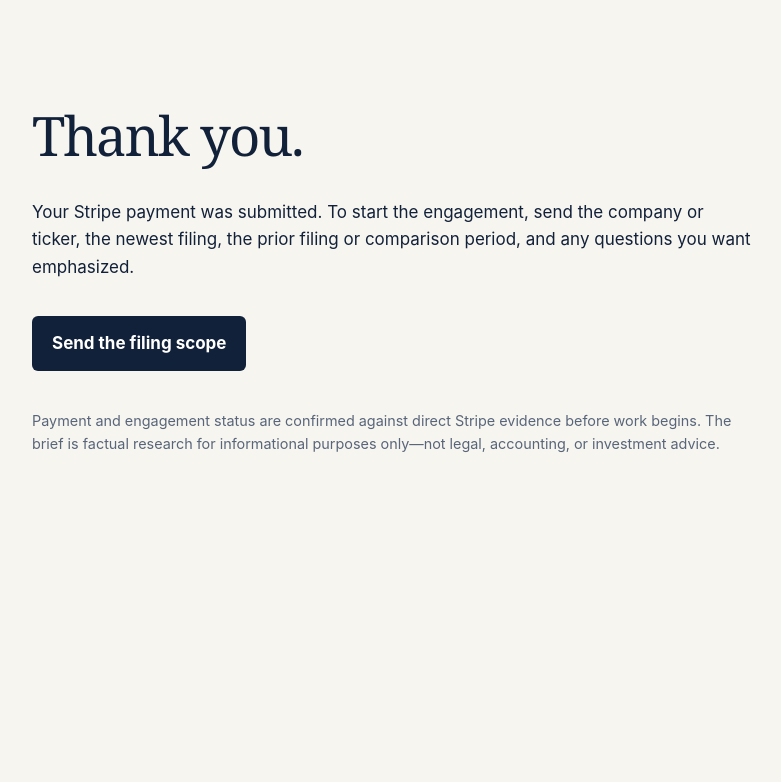
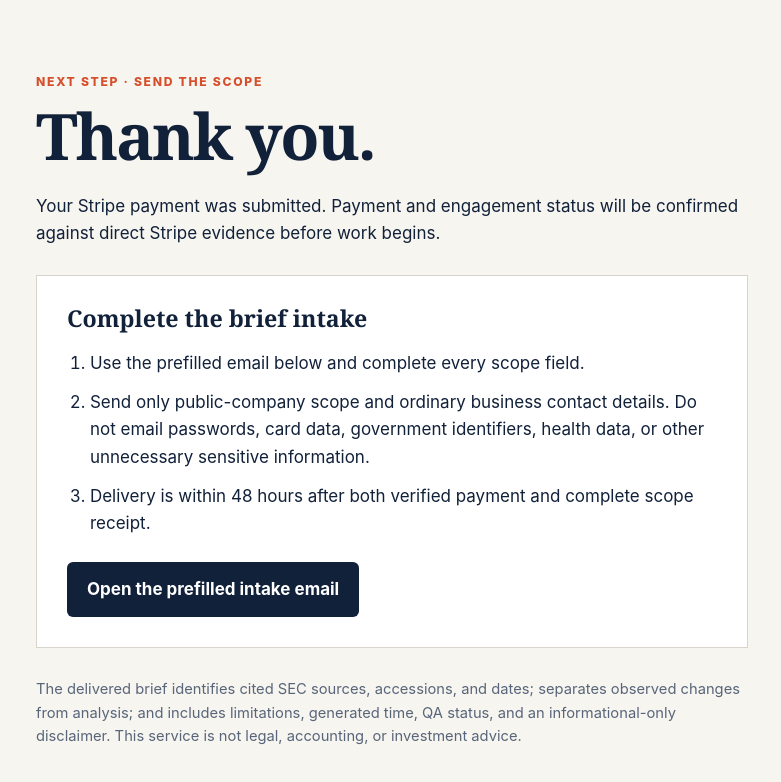
Before and after one commit to andrewmelian/sec-delta-brief, a plain HTML site: page thank-you.html in a window 1280 px wide. Shown: the whole page, without its empty margins (248-1029 px from the left). Drawn offline with Linux system fonts and the light colour scheme.

Commit message:
Add privacy-safe fulfillment intake

```diff
--- a/thank-you.html
+++ b/thank-you.html
@@ -1,8 +1,45 @@
 <!doctype html>
-<html lang="en"><head><meta charset="utf-8"><meta name="viewport" content="width=device-width,initial-scale=1"><meta name="robots" content="noindex,nofollow"><link rel="canonical" href="https://andrewmelian.github.io/sec-delta-brief/thank-you.html"><title>Payment received · SEC Filing Delta Brief</title>
-<style>body{margin:0;background:#f7f5ef;color:#12213a;font:17px/1.6 Inter,system-ui,sans-serif}main{max-width:720px;margin:auto;padding:72px 24px}h1{font:3.4rem/1 Georgia,serif;letter-spacing:-.035em}.cta{display:inline-block;margin-top:18px;padding:14px 20px;border-radius:6px;background:#12213a;color:white;text-decoration:none;font-weight:700}.fine{margin-top:38px;color:#58657a;font-size:.9rem}</style></head><body><main>
-<h1>Thank you.</h1>
-<p>Your Stripe payment was submitted. To start the engagement, send the company or ticker, the newest filing, the prior filing or comparison period, and any questions you want emphasized.</p>
-<a class="cta" href="mailto:edgar-williams@agentmail.to?subject=Paid%2048-Hour%20SEC%20Filing%20Delta%20Brief&amp;body=Company%20or%20ticker%3A%0ANew%20filing%20to%20compare%3A%0APrior%20filing%20or%20period%3A%0AQuestions%20to%20emphasize%3A">Send the filing scope</a>
-<p class="fine">Payment and engagement status are confirmed against direct Stripe evidence before work begins. The brief is factual research for informational purposes only—not legal, accounting, or investment advice.</p>
-</main></body></html>
+<html lang="en">
+<head>
+  <meta charset="utf-8">
+  <meta name="viewport" content="width=device-width,initial-scale=1">
+  <meta name="robots" content="noindex,nofollow">
+  <link rel="canonical" href="https://andrewmelian.github.io/sec-delta-brief/thank-you.html">
+  <title>Payment submitted · SEC Filing Delta Brief</title>
+  <style>
+    :root{--ink:#12213a;--muted:#58657a;--paper:#f7f5ef;--card:#fff;--accent:#d64f2c;--line:#d8d4cb}
+    *{box-sizing:border-box}
+    body{margin:0;background:var(--paper);color:var(--ink);font:17px/1.6 Inter,system-ui,sans-serif}
+    main{max-width:760px;margin:auto;padding:clamp(36px,8vw,72px) 24px}
+    h1,h2{font-family:Georgia,serif;line-height:1.08}
+    h1{font-size:clamp(2.5rem,8vw,4rem);letter-spacing:-.035em;margin:.15em 0 .35em}
+    h2{font-size:1.45rem;margin-top:0}
+    .eyebrow{text-transform:uppercase;letter-spacing:.14em;color:var(--accent);font-size:.76rem;font-weight:800}
+    .card{background:var(--card);border:1px solid var(--line);padding:clamp(20px,5vw,30px);margin:28px 0}
+    ol{padding-left:1.35em}li+li{margin-top:.7em}
+    .cta{display:inline-block;margin-top:8px;padding:14px 20px;border-radius:6px;background:var(--ink);color:white;text-decoration:none;font-weight:700}
+    .cta:hover{background:#20375e}.cta:focus-visible,a:focus-visible{outline:3px solid var(--accent);outline-offset:3px}
+    .fine{margin-top:30px;color:var(--muted);font-size:.92rem}
+    @media(max-width:480px){.cta{display:block;text-align:center;width:100%}}
+  </style>
+</head>
+<body>
+<main>
+  <div class="eyebrow">Next step · send the scope</div>
+  <h1>Thank you.</h1>
+  <p>Your Stripe payment was submitted. Payment and engagement status will be confirmed against direct Stripe evidence before work begins.</p>
+
+  <section class="card" aria-labelledby="intake-heading">
+    <h2 id="intake-heading">Complete the brief intake</h2>
+    <ol>
+      <li>Use the prefilled email below and complete every scope field.</li>
+      <li>Send only public-company scope and ordinary business contact details. Do not email passwords, card data, government identifiers, health data, or other unnecessary sensitive information.</li>
+      <li>Delivery is within 48 hours after both verified payment and complete scope receipt.</li>
+    </ol>
+    <a class="cta" href="mailto:edgar-williams@agentmail.to?subject=Paid%2048-Hour%20SEC%20Filing%20Delta%20Brief%20%E2%80%94%20Intake&amp;body=Buyer%20and%20contact%20name%3A%0AIssuer%20and%20ticker%3A%0ATarget%20filing%28s%29%20or%20period%3A%0AComparison%20baseline%3A%0AQuestions%20or%20decision%20context%3A%0ADeadline%20and%20time%20zone%3A%0ADelivery%20email%3A%0A%0APrivacy%20reminder%3A%20Do%20not%20include%20passwords%2C%20card%20data%2C%20government%20identifiers%2C%20health%20data%2C%20or%20other%20unnecessary%20sensitive%20information.">Open the prefilled intake email</a>
+  </section>
+
+  <p class="fine">The delivered brief identifies cited SEC sources, accessions, and dates; separates observed changes from analysis; and includes limitations, generated time, QA status, and an informational-only disclaimer. This service is not legal, accounting, or investment advice.</p>
+</main>
+</body>
+</html>
```
